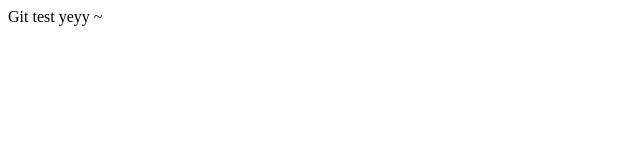
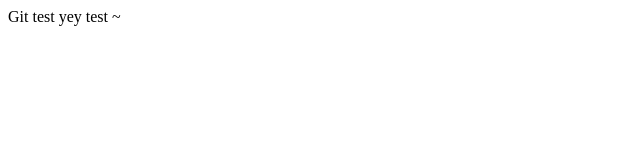
Before and after one commit to Andreea1428/My-animal, a plain HTML site: page index.html in a window 1280 px wide. Shown: the full height of the page, 0-640 px from the left. Drawn offline with Linux system fonts and the light colour scheme.

Commit message:
its a test

```diff
--- a/index.html
+++ b/index.html
@@ -6,7 +6,7 @@
     <title>git bash</title>
   </head>
   <body>
-    Git test yeyy
+    Git test yey test
   </body>
 </html>
 ~
```
